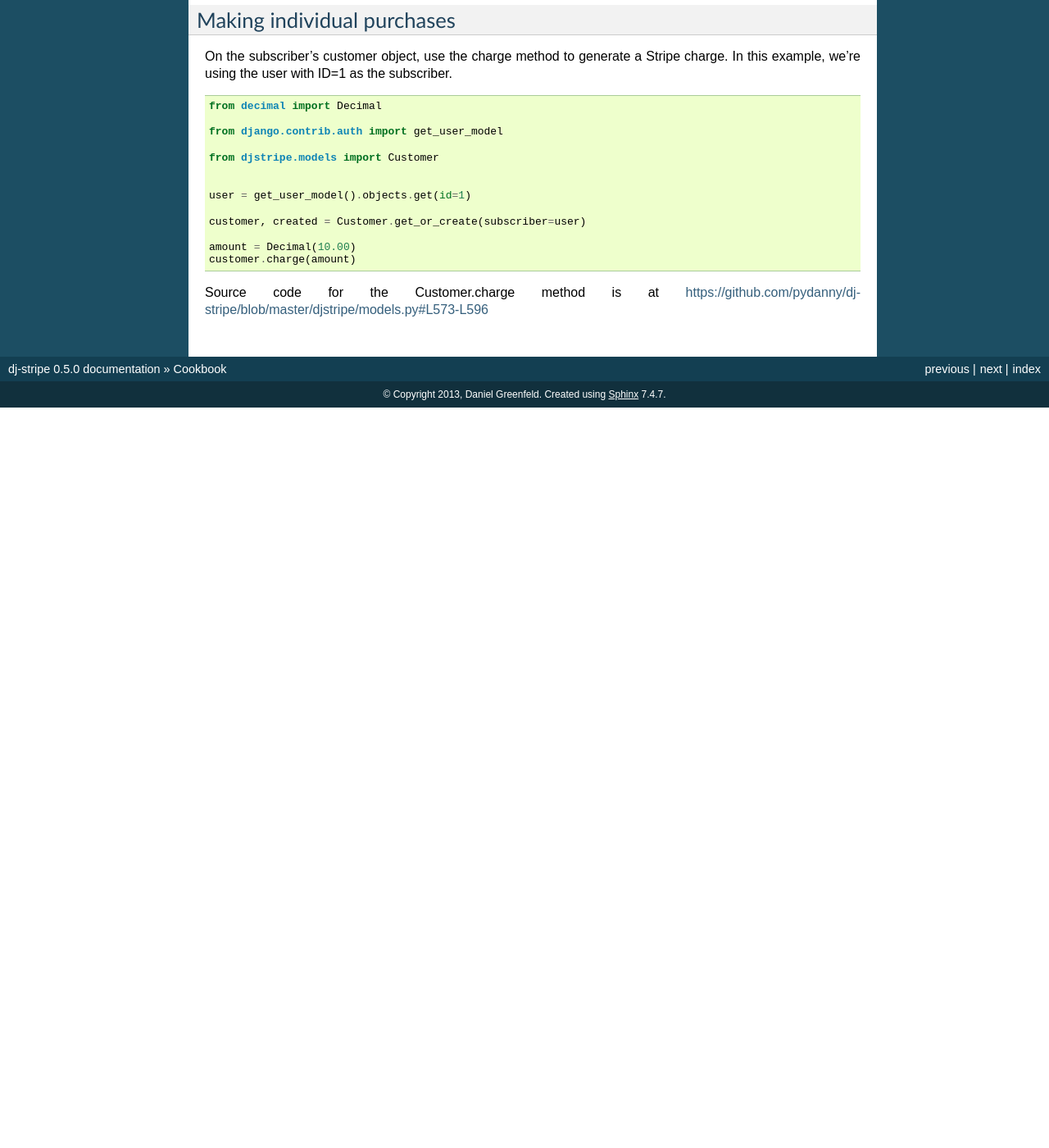
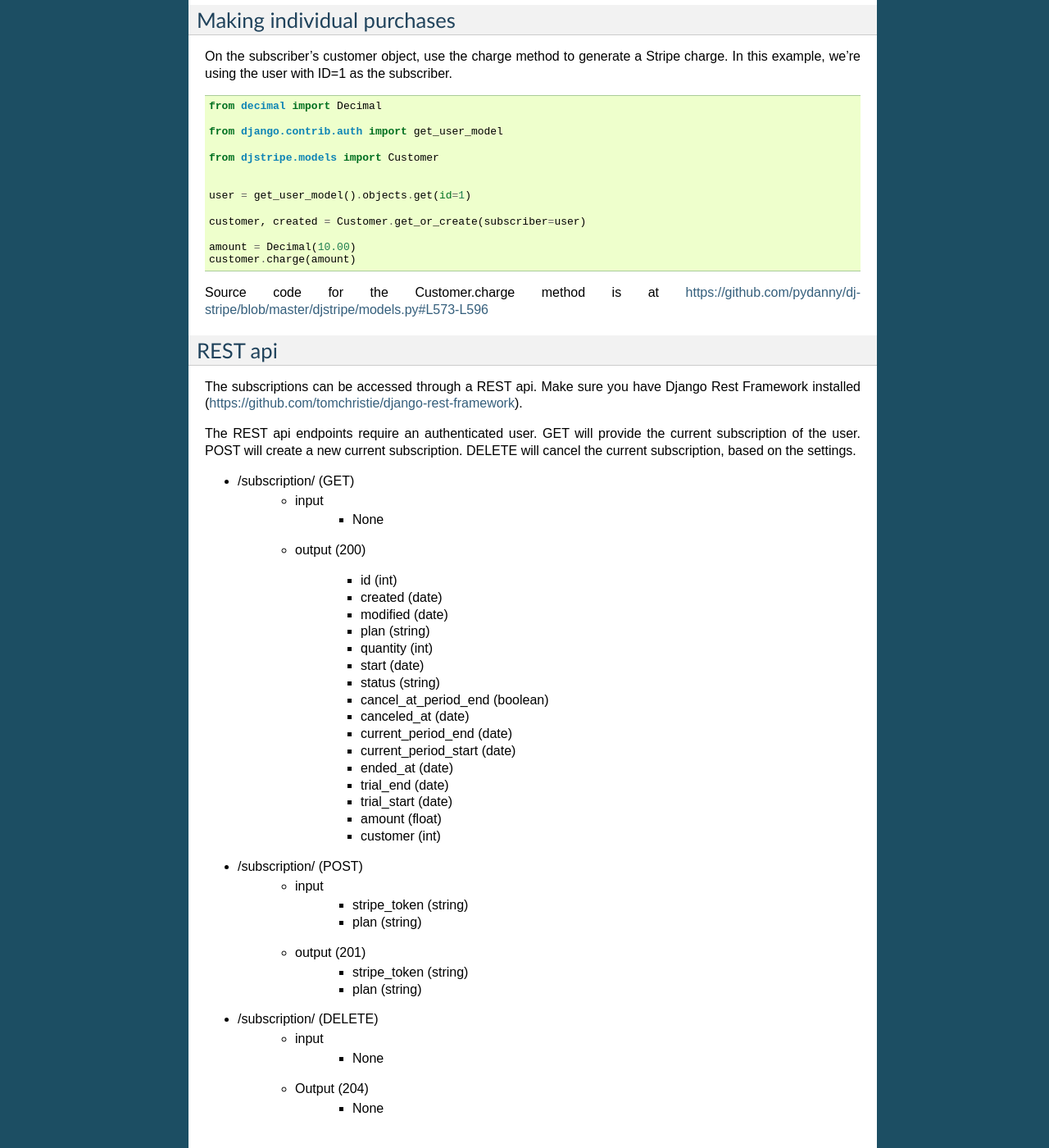
Before and after one commit to dj-stripe/dj-stripe, a Sphinx documentation site: the page built from docs/cookbook.rst, in a window 1280 px wide and 1400 px high, scrolled down 1683 px. Shown: the whole window at 82% size. Built offline with Sphinx 7.4.7, drawn with Linux system fonts in a browser that asks for light colours; the version number is read from the project's files by our own code; before the commit the page ends 2180 px from its top, so only the background shows below that.

Commit message:
some docs and slightly better error handling

```diff
--- a/docs/cookbook.rst
+++ b/docs/cookbook.rst
@@ -126,3 +126,54 @@ On the subscriber's customer object, use the charge method to generate a Stripe
     customer.charge(amount)
 
 Source code for the Customer.charge method is at https://github.com/pydanny/dj-stripe/blob/master/djstripe/models.py#L573-L596
+
+REST api
+--------
+
+The subscriptions can be accessed through a REST api. Make sure you have
+Django Rest Framework installed
+(https://github.com/tomchristie/django-rest-framework).
+
+The REST api endpoints require an authenticated user. GET will provide the
+current subscription of the user. POST will create a new current subscription.
+DELETE will cancel the current subscription, based on the settings.
+
+- /subscription/ (GET)
+    - input
+        - None
+
+    - output (200)
+
+        - id (int)
+        - created (date)
+        - modified (date)
+        - plan (string)
+        - quantity (int)
+        - start (date)
+        - status (string)
+        - cancel_at_period_end (boolean)
+        - canceled_at (date)
+        - current_period_end (date)
+        - current_period_start (date)
+        - ended_at (date)
+        - trial_end (date)
+        - trial_start (date)
+        - amount (float)
+        - customer (int)
+
+
+- /subscription/ (POST)
+    - input
+        - stripe_token (string)
+        - plan (string)
+
+    - output (201)
+        - stripe_token (string)
+        - plan (string)
+
+- /subscription/ (DELETE)
+    - input
+        - None
+
+    - Output (204)
+        - None
```
Also changed, not shown: 1 other file.
